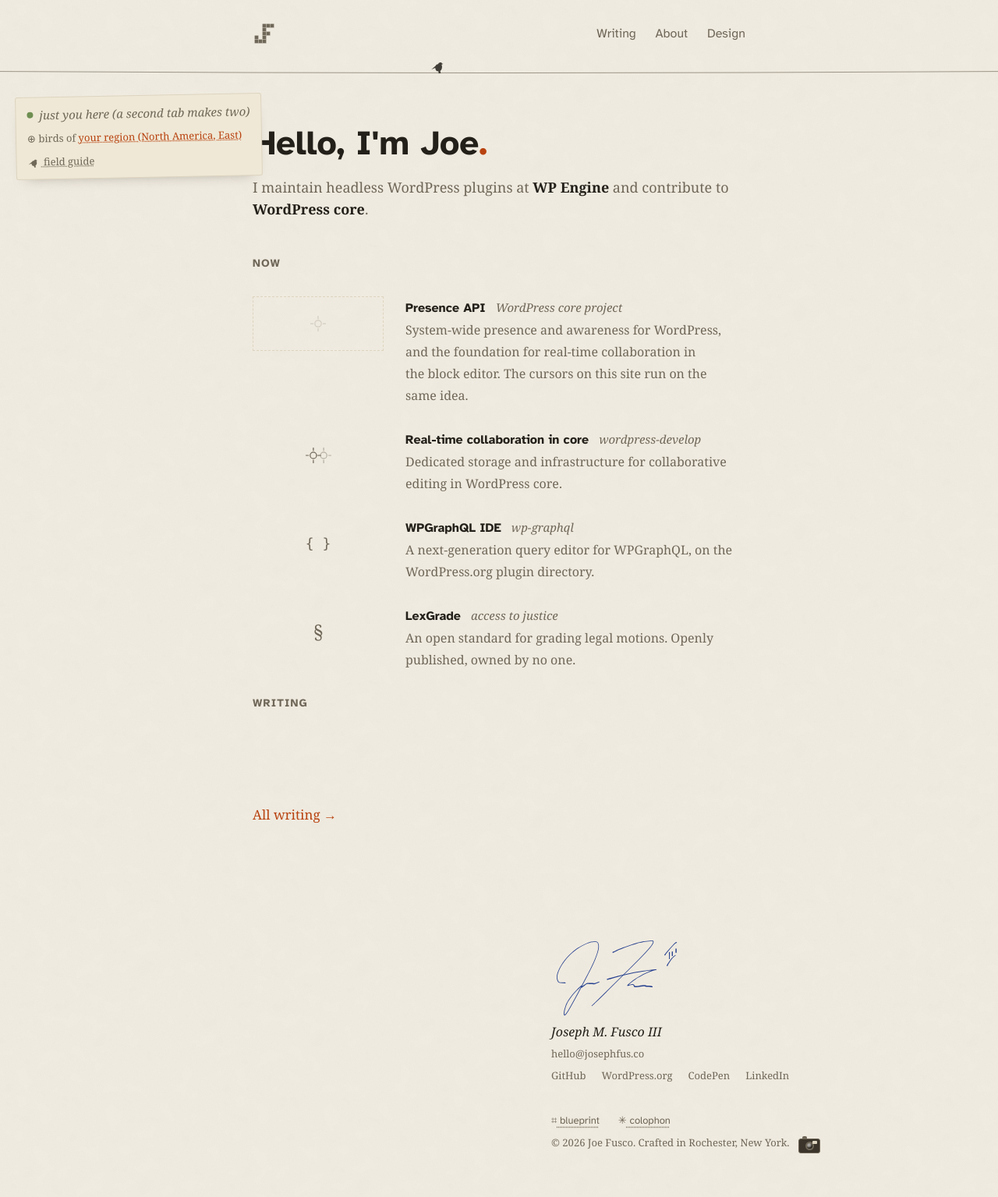
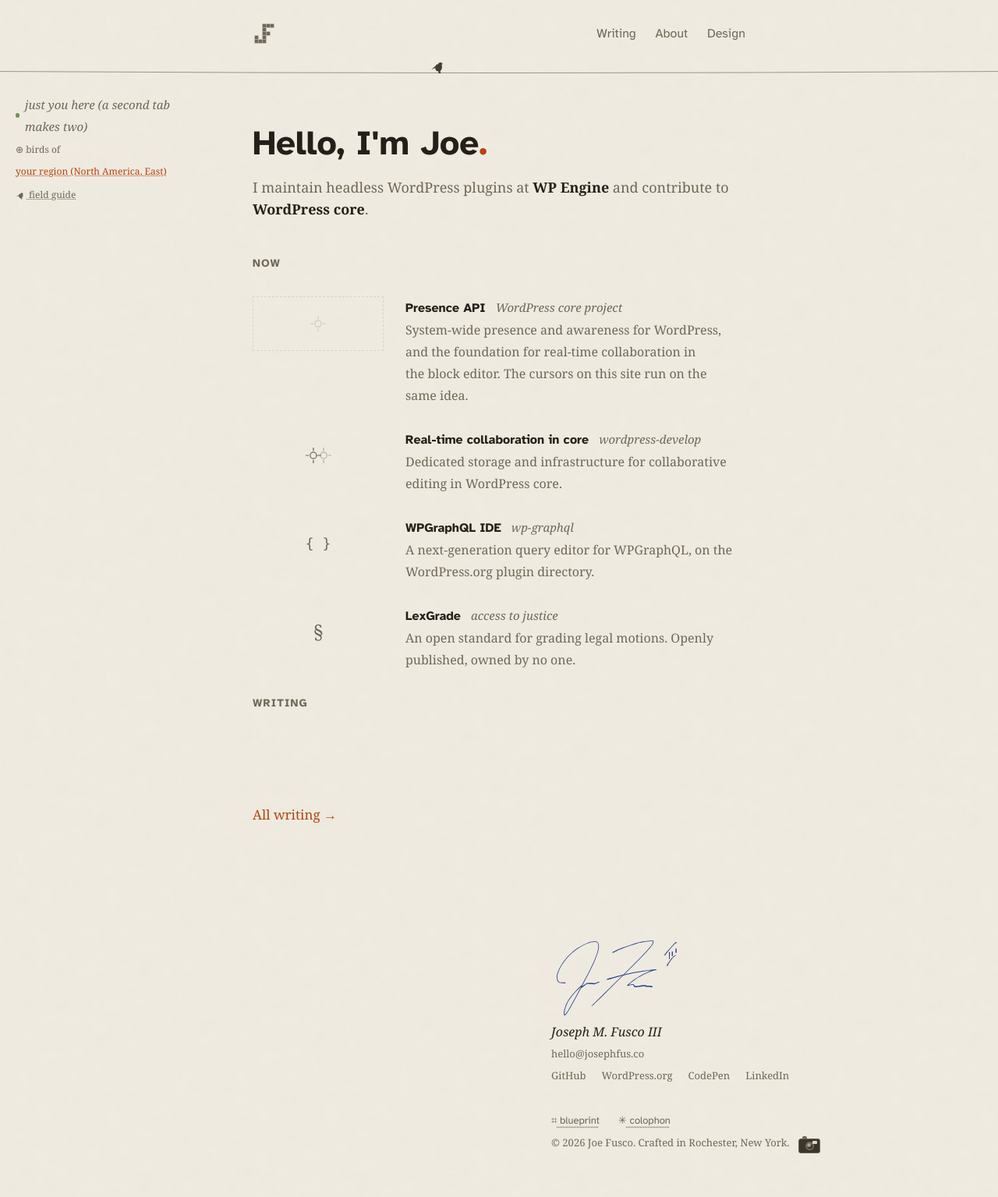
Before and after one commit to josephfusco/josephfusco.github.io, a Jekyll site: the page built from index.html, in a window 1280 px wide. Shown: the whole page at 78% size. Built offline with Jekyll 4.4.1, drawn with Linux system fonts in a browser that asks for light colours.

Commit message:
The field note becomes marginalia
Card stock, border, shadow, and tilt all leave; what remains is a
line of small muted type pencilled under the wire. The region
picker and the guide stay out of sight until the cursor or the
keyboard comes near, and stay visible on touch, where hover has
no meaning. The dot shrinks with them.

Co-Authored-By: Claude Fable 5 <noreply@anthropic.com>
Claude-Session: https://claude.ai/code/session_019vAcPMvpcgUVRcyZCqV9hM

```diff
--- a/assets/css/redesign.css
+++ b/assets/css/redesign.css
@@ -296,15 +296,15 @@ section.block > h2 {
 .field-note .status {
   display: inline-flex;
   align-items: center;
-  gap: 0.5rem;
+  gap: 0.4375rem;
   color: var(--muted);
-  font-size: 0.8125rem;
+  font-size: 0.75rem;
   font-family: Georgia, serif;
   font-style: italic;
 }
 .presence-dot {
-  width: 8px;
-  height: 8px;
+  width: 6px;
+  height: 6px;
   border-radius: 50%;
   background: #6f8f52;
 }
@@ -1130,14 +1130,14 @@ body.wire .powerline { display: none; }
   border: 0;
   padding: 0;
   font: inherit;
-  font-size: 0.8125rem;
+  font-size: 0.75rem;
   color: var(--muted);
   cursor: pointer;
   text-align: left;
   text-decoration: underline dotted;
   anchor-name: --guide-btn;
 }
-.note-bird { display: inline-block; width: 17px; height: 15px; vertical-align: -3px; }
+.note-bird { display: inline-block; width: 14px; height: 12px; vertical-align: -2px; }
 .note-bird svg { display: block; width: 100%; height: 100%; }
 #field-guide {
   width: 24rem;
@@ -1161,7 +1161,7 @@ body.wire .powerline { display: none; }
 }
 
 /* The region line in the field note: a select dressed as prose */
-.region-line { color: var(--muted); font-size: 0.8125rem; }
+.region-line { color: var(--muted); font-size: 0.75rem; }
 .region-select {
   appearance: none;
   -webkit-appearance: none;
@@ -1462,20 +1462,30 @@ body {
 
 /* The field note: live presence pinned to the page's quiet corner,
    a slip of the same stationery as the colophon */
+/* Marginalia, not furniture: a pencilled note under the wire.
+   The controls stay out of sight until you come near. */
 .field-note {
   position: absolute;
-  top: calc(100% + 0.5rem);
+  top: calc(100% + 0.375rem);
   left: 1.25rem;
   z-index: 250;
   display: flex;
   flex-direction: column;
   gap: 0.125rem;
-  background: var(--card);
-  border: 1px solid var(--border);
-  border-radius: 3px;
-  padding: 0.5rem 0.875rem;
-  rotate: -1.1deg;
-  box-shadow: 0 8px 18px -14px rgba(35, 28, 18, 0.5);
+  max-width: 15rem;
+}
+.field-note .region-line,
+.field-note .guide-toggle {
+  opacity: 0;
+  transition: opacity 200ms ease;
+}
+.field-note:hover .region-line,
+.field-note:hover .guide-toggle,
+.field-note:focus-within .region-line,
+.field-note:focus-within .guide-toggle { opacity: 1; }
+@media (hover: none) {
+  .field-note .region-line,
+  .field-note .guide-toggle { opacity: 1; }
 }
 .field-note .presence-toggle { margin-right: 0; }
 
```
